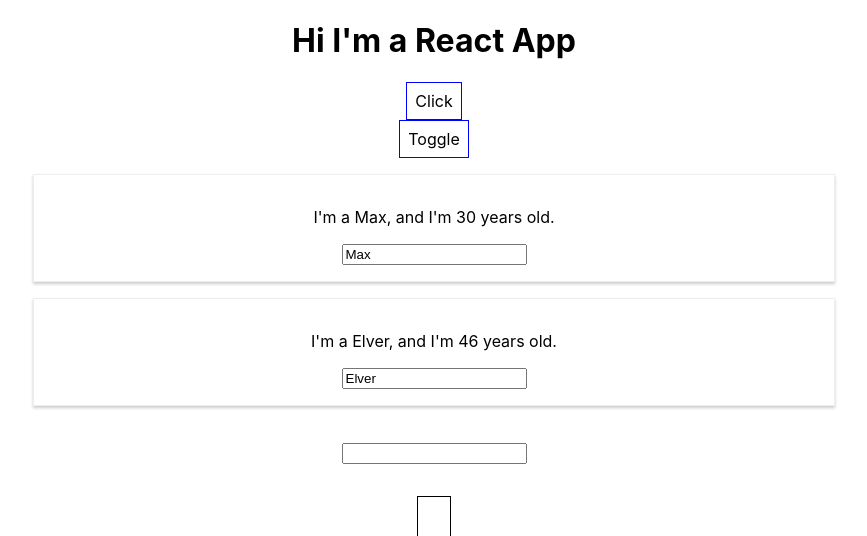
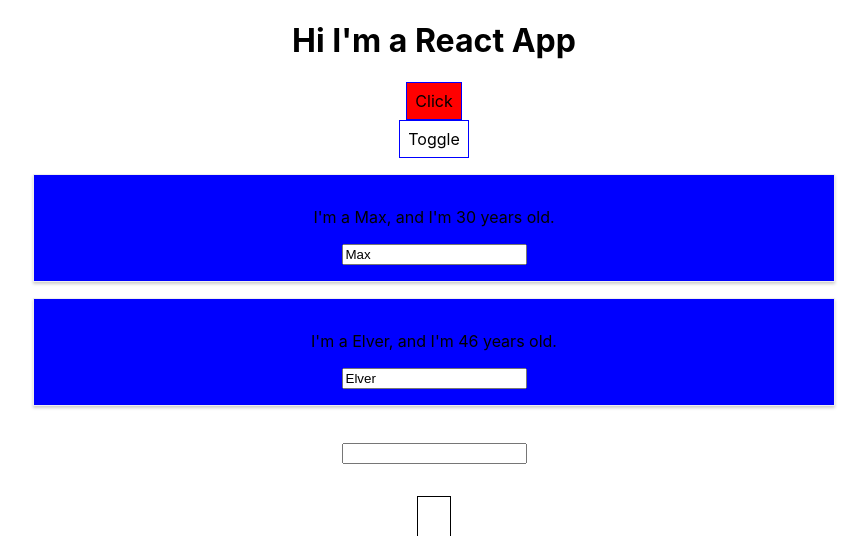
Before and after one commit to th3r10n/myapp, a React (Create React App) app: page / in a window 1280 px wide. Both pictures are taken after a click on the button "Toggle". Shown: the top 536 px of the page, without its empty margins (206-1073 px from the left). Built offline with nearby package versions, Linux system fonts and the light colour scheme.

Commit message:
App uses styled-components. Created StyledButton. See https://styled-components.com/

```diff
--- a/package.json
+++ b/package.json
@@ -6,9 +6,11 @@
     "@testing-library/jest-dom": "^4.2.4",
     "@testing-library/react": "^9.5.0",
     "@testing-library/user-event": "^7.2.1",
+    "radium": "^0.26.1",
     "react": "^16.13.1",
     "react-dom": "^16.13.1",
-    "react-scripts": "3.4.1"
+    "react-scripts": "3.4.1",
+    "styled-components": "^5.2.0"
   },
   "scripts": {
     "start": "react-scripts start",
--- a/src/App.js
+++ b/src/App.js
@@ -7,8 +7,11 @@
 //import './Person/Person.css'
 // Always capitalize the first letter of a Component's name.
 import Person from './Person/Person';
-import ValidationComponent from './ValidationComponent/ValidationComponent'
-import CharComponent from './CharComponent/CharComponent'
+import ValidationComponent from './ValidationComponent/ValidationComponent';
+import CharComponent from './CharComponent/CharComponent';
+//import Radium, { StyleRoot } from 'radium';
+import styled from 'styled-components';
+
 
 
 // If the function name is not in capital letters i.e. "App", React will throw this message while using the useState hook:
@@ -36,7 +39,7 @@
     // setPersonsState will not merge but instead it will replace the "state" with its argument.
     setPersonsState({
       persons: [
-        { name: newName, age: newAge },
+        //{ name: newName, age: newAge },
         { name: 'Elver', age: 200 }
       ]
     });
@@ -80,8 +83,25 @@
     font: 'inherit',
     border: '1px solid blue',
     padding: '8px',
-    cursor: 'pointer'
+    cursor: 'pointer',
+    // We can use the Radium selectors as such:
+    ':hover': {
+      backgroundColor: 'red'
+    }
   }
+
+  // We use a String which is a symple CSS. See difference with 'style' constant above.
+  const StyledButton = styled.button`
+    background-color: ${props => props.alt ? 'red' :'green'};
+    font: inherit;
+    border: 1px solid blue;
+    padding: 8px;
+    cursor: pointer;
+    // We can use the Radium selectors as such:
+    &:hover {
+      background-color: red;
+    }
+  `;
 
   const togglePersonsHandler = () => {
     const doesShow = personsState.showPersons;
@@ -210,13 +230,17 @@
   return (
     // This is JSX syntax...
     // The attribute of the "button" is named "onClick" in JSX instead of "onclick" as in normal HTML.
+    // To get rid of:
+    // Uncaught Error: To use plugins requiring `addCSS` (e.g. keyframes, media queries), please wrap your application in the StyleRoot component. Component name: `Object`.
+    // wrap the returned component in the StyleRoot element.
+    //<StyleRoot> We will use styled components instead
     <div className="App">
       <h1>Hi I'm a React App</h1>
-      <button
-        style={style}
-        onClick={switchNameHandler.bind(this, "Elver", 666)}>Click</button>
+     <StyledButton alt={personsState.showPersons}
+        onClick={switchNameHandler.bind(this, "Elver", 666)}>Click
+        </StyledButton>
       <br />
-      <button
+      <button key='button2'
         style={style}
         onClick={togglePersonsHandler}>Toggle</button>
 
@@ -237,8 +261,14 @@
         />
       })}
     </div>
+    //</StyleRoot>
   );
 
 }
+// To use Radium we use a high order component. We do this by wrapping a component inside another component. We can use this in
+// class and functional components.
+// To avoid:
+// Uncaught Error: To use plugins requiring `addCSS` (e.g. keyframes, media queries), please wrap your application in the StyleRoot component. Component name: `Object`.
+// we need to use wrap the main application with the StyleRoot element.
 
 export default App;
--- a/src/Person/Person.css
+++ b/src/Person/Person.css
@@ -6,3 +6,9 @@
     padding: 16px;
     text-align: center;
 }
+
+/* @media(min-width: 500px) {
+    .Person {
+        width: 400px;
+    }
+} */
--- a/src/Person/Person.js
+++ b/src/Person/Person.js
@@ -1,15 +1,38 @@
 import React from 'react';
 // We can also import this CSS from the main App component.
-import './Person.css'
+import './Person.css';
+//import Radium from 'radium';
+import styled from 'styled-components';
+
+const StyledDiv = styled.div`
+    width: 60%;
+    margin: 16px auto;
+    border: 1px solid #eee;
+    box-shadow: 0 2px 3px #ccc;
+    padding: 16px;
+    text-align: center;
+    background: blue;
+
+    @media (min-width: 500px): {
+            width: 450px;
+    }
+`;
 
 const person = (props) => {
     //const age = Math.floor(Math.random() * 30);
+    // const style = {
+    //     '@media (min-width: 500px)': {
+    //         width: '450px'
+    //     }
+    // };
     return (
-    <div className="Person">
+        //<div className="Person">
+        <StyledDiv>
             <p onClick={props.click}>I'm a {props.name}, and I'm {props.age} years old.</p>
             <p>{props.children}</p>
             <input type="text" onChange={props.changed} value={props.name}></input>
-    </div>
+        </StyledDiv>
+        //</div>
     );
 
 
```
Also changed, not shown: 1 other file (tests, documents, lock files or other folders). Lines whose indentation alone changed are shown as unchanged.
